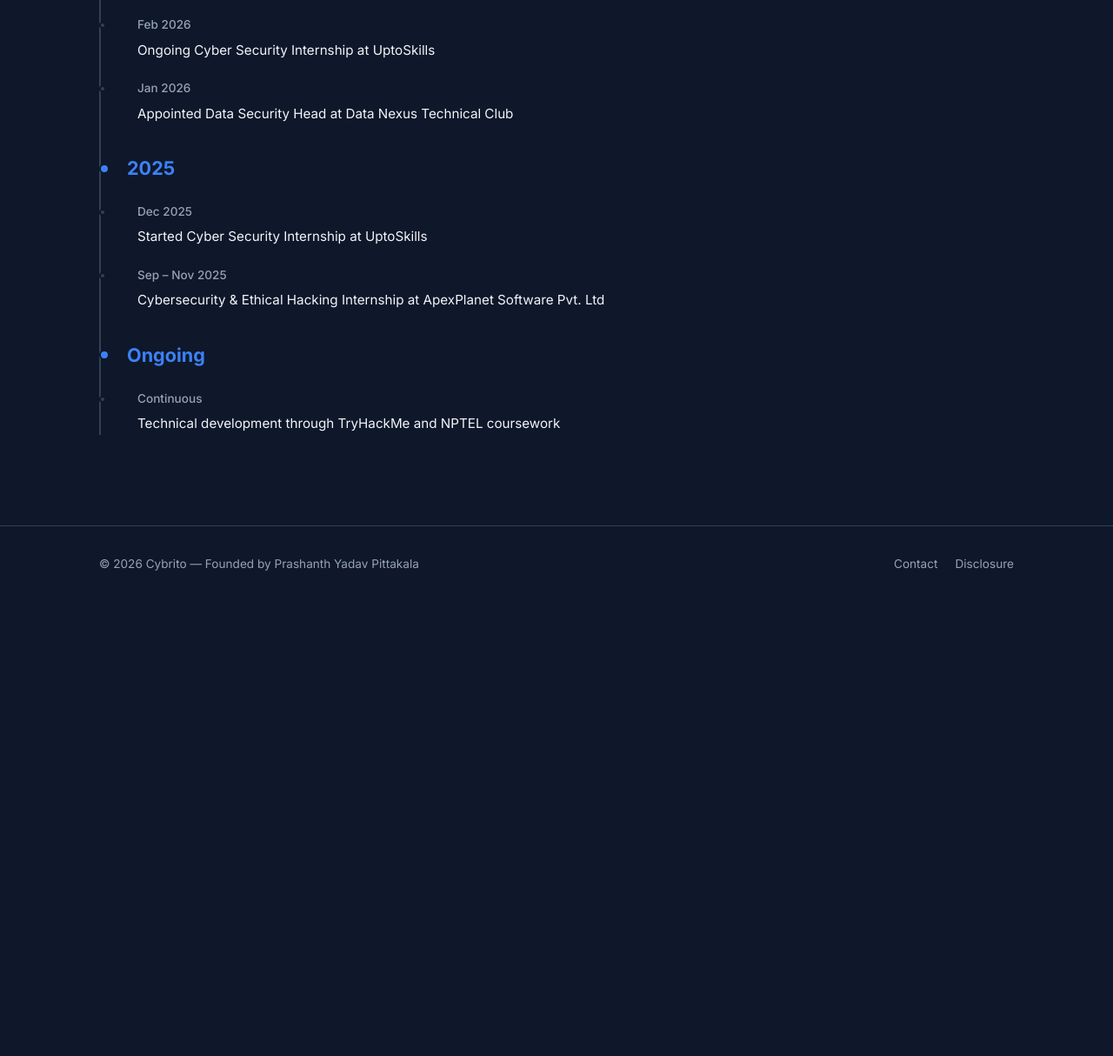
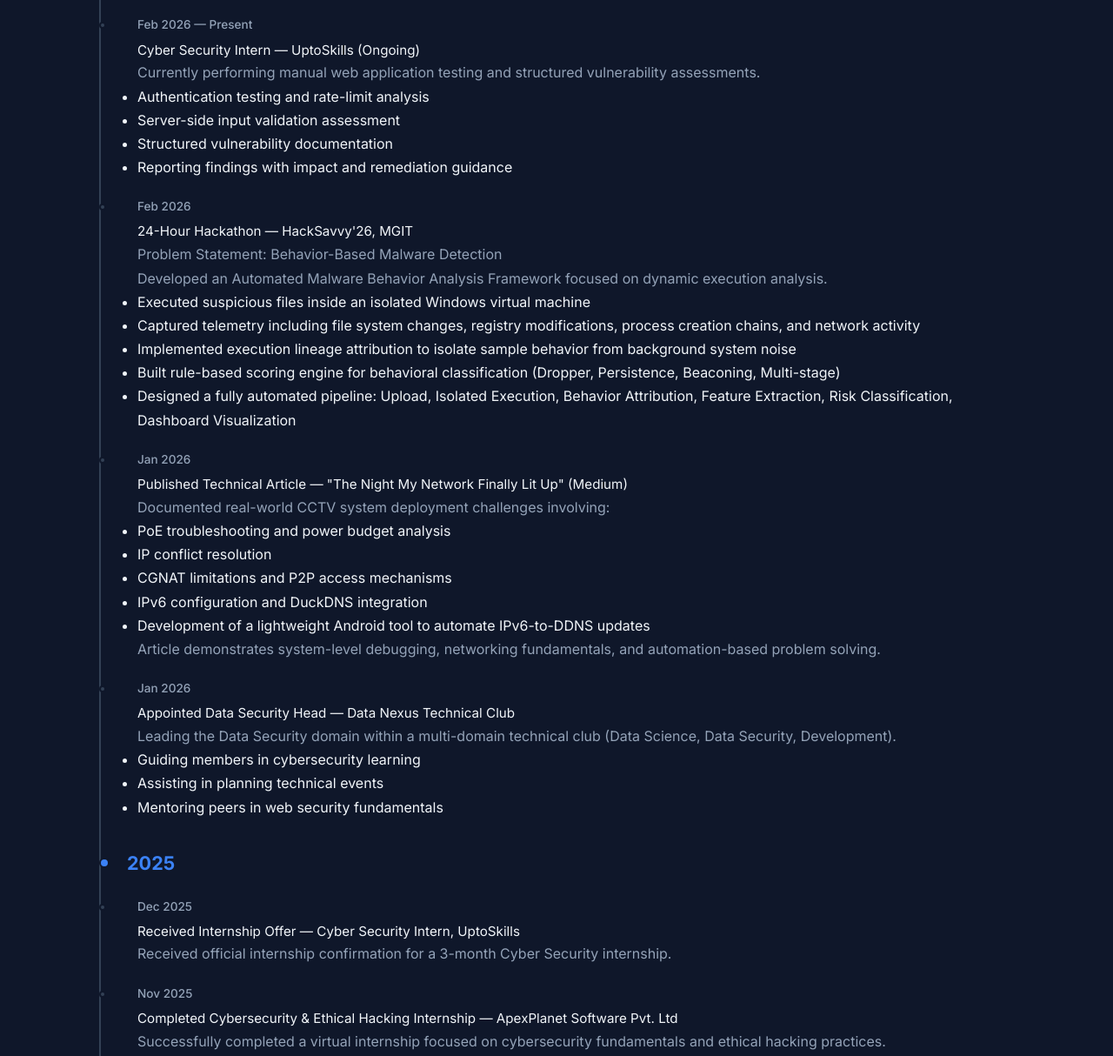
Before and after one commit to prashanthyadavv/Portfolio, a plain HTML site: page activity.html in a window 1280 px wide. Shown: the part 269-1483 px from the top of the page at 87% size. Before the commit the page ends 961 px from the top, so only its background shows below. Drawn offline with Linux system fonts and the light colour scheme.

Commit message:
content: expand activity page with full professional timeline

```diff
--- a/activity.html
+++ b/activity.html
@@ -5,17 +5,11 @@
     <meta charset="UTF-8">
     <meta name="viewport" content="width=device-width, initial-scale=1.0">
     <meta name="description" content="Professional activity timeline — Cybrito | Prashanth Yadav Pittakala.">
-    <meta name="keywords" content="cybersecurity timeline, professional milestones, internship experience">
-    <meta name="author" content="Prashanth Yadav Pittakala">
     <title>Activity — Cybrito | Prashanth Yadav Pittakala</title>
-    <link rel="icon" type="image/svg+xml" href="favicon.svg">
     <link rel="stylesheet" href="css/style.css">
 </head>
 
 <body>
-
-    <!-- Skip to main content for accessibility -->
-    <a href="#main-content" class="skip-link">Skip to main content</a>
 
     <!-- Navigation -->
     <nav class="navbar">
@@ -40,7 +34,7 @@
         </div>
     </nav>
 
-    <main id="main-content">
+    <main>
         <div class="container">
 
             <!-- Page Header -->
@@ -57,13 +51,63 @@
                     <div class="timeline-year">2026</div>
 
                     <div class="timeline-item">
+                        <p class="date">Feb 2026 — Present</p>
+                        <p class="event">Cyber Security Intern — UptoSkills (Ongoing)</p>
+                        <p>Currently performing manual web application testing and structured vulnerability
+                            assessments.</p>
+                        <ul>
+                            <li>Authentication testing and rate-limit analysis</li>
+                            <li>Server-side input validation assessment</li>
+                            <li>Structured vulnerability documentation</li>
+                            <li>Reporting findings with impact and remediation guidance</li>
+                        </ul>
+                    </div>
+
+                    <div class="timeline-item">
                         <p class="date">Feb 2026</p>
-                        <p class="event">Ongoing Cyber Security Internship at UptoSkills</p>
+                        <p class="event">24-Hour Hackathon — HackSavvy'26, MGIT</p>
+                        <p>Problem Statement: Behavior-Based Malware Detection</p>
+                        <p>Developed an Automated Malware Behavior Analysis Framework focused on dynamic execution
+                            analysis.</p>
+                        <ul>
+                            <li>Executed suspicious files inside an isolated Windows virtual machine</li>
+                            <li>Captured telemetry including file system changes, registry modifications, process
+                                creation chains, and network activity</li>
+                            <li>Implemented execution lineage attribution to isolate sample behavior from background
+                                system noise</li>
+                            <li>Built rule-based scoring engine for behavioral classification (Dropper, Persistence,
+                                Beaconing, Multi-stage)</li>
+                            <li>Designed a fully automated pipeline: Upload, Isolated Execution, Behavior Attribution,
+                                Feature Extraction, Risk Classification, Dashboard Visualization</li>
+                        </ul>
                     </div>
 
                     <div class="timeline-item">
                         <p class="date">Jan 2026</p>
-                        <p class="event">Appointed Data Security Head at Data Nexus Technical Club</p>
+                        <p class="event">Published Technical Article — "The Night My Network Finally Lit Up" (Medium)
+                        </p>
+                        <p>Documented real-world CCTV system deployment challenges involving:</p>
+                        <ul>
+                            <li>PoE troubleshooting and power budget analysis</li>
+                            <li>IP conflict resolution</li>
+                            <li>CGNAT limitations and P2P access mechanisms</li>
+                            <li>IPv6 configuration and DuckDNS integration</li>
+                            <li>Development of a lightweight Android tool to automate IPv6-to-DDNS updates</li>
+                        </ul>
+                        <p>Article demonstrates system-level debugging, networking fundamentals, and automation-based
+                            problem solving.</p>
+                    </div>
+
+                    <div class="timeline-item">
+                        <p class="date">Jan 2026</p>
+                        <p class="event">Appointed Data Security Head — Data Nexus Technical Club</p>
+                        <p>Leading the Data Security domain within a multi-domain technical club (Data Science, Data
+                            Security, Development).</p>
+                        <ul>
+                            <li>Guiding members in cybersecurity learning</li>
+                            <li>Assisting in planning technical events</li>
+                            <li>Mentoring peers in web security fundamentals</li>
+                        </ul>
                     </div>
 
                     <!-- 2025 -->
@@ -71,13 +115,44 @@
 
                     <div class="timeline-item">
                         <p class="date">Dec 2025</p>
-                        <p class="event">Started Cyber Security Internship at UptoSkills</p>
+                        <p class="event">Received Internship Offer — Cyber Security Intern, UptoSkills</p>
+                        <p>Received official internship confirmation for a 3-month Cyber Security internship.</p>
                     </div>
 
                     <div class="timeline-item">
-                        <p class="date">Sep – Nov 2025</p>
-                        <p class="event">Cybersecurity &amp; Ethical Hacking Internship at ApexPlanet Software Pvt. Ltd
+                        <p class="date">Nov 2025</p>
+                        <p class="event">Completed Cybersecurity &amp; Ethical Hacking Internship — ApexPlanet Software
+                            Pvt. Ltd</p>
+                        <p>Successfully completed a virtual internship focused on cybersecurity fundamentals and ethical
+                            hacking practices.</p>
+                    </div>
+
+                    <div class="timeline-item">
+                        <p class="date">Sep — Nov 2025</p>
+                        <p class="event">Cybersecurity &amp; Ethical Hacking Intern — ApexPlanet Software Pvt. Ltd</p>
+                        <p>Gained practical exposure to web security concepts and structured internship-based learning.
                         </p>
+                    </div>
+
+                    <div class="timeline-item">
+                        <p class="date">Sep 2025</p>
+                        <p class="event">Received Internship Offer — Cybersecurity &amp; Ethical Hacking Intern,
+                            ApexPlanet Software Pvt. Ltd</p>
+                        <p>Selected under the AICTE Internship Program.</p>
+                    </div>
+
+                    <div class="timeline-item">
+                        <p class="date">Jul — Oct 2025</p>
+                        <p class="event">NPTEL Elite Certification — Ethical Hacking (IIT Kharagpur)</p>
+                        <p>Completed 12-week NPTEL course offered by the Indian Institute of Technology (IIT) Kharagpur
+                            via SWAYAM.</p>
+                        <ul>
+                            <li>System, web, and network vulnerabilities</li>
+                            <li>Penetration testing methodologies</li>
+                            <li>Wireless security and malware fundamentals</li>
+                            <li>Exploitation techniques and defensive strategies</li>
+                        </ul>
+                        <p>Earned Elite Certification through proctored examination.</p>
                     </div>
 
                     <!-- Ongoing -->
@@ -85,7 +160,12 @@
 
                     <div class="timeline-item">
                         <p class="date">Continuous</p>
-                        <p class="event">Technical development through TryHackMe and NPTEL coursework</p>
+                        <p class="event">Continuous Technical Development</p>
+                        <p>Active hands-on learning through:</p>
+                        <ul>
+                            <li>TryHackMe practical labs</li>
+                            <li>Independent security tool development</li>
+                        </ul>
                     </div>
 
                 </div>
@@ -105,13 +185,6 @@
         </div>
     </footer>
 
-    <!-- Back to Top Button -->
-    <button id="back-to-top" class="back-to-top" aria-label="Back to top">
-        <svg viewBox="0 0 24 24">
-            <path d="M12 19V5M5 12l7-7 7 7"/>
-        </svg>
-    </button>
-
     <script src="js/main.js"></script>
 </body>
 
```
